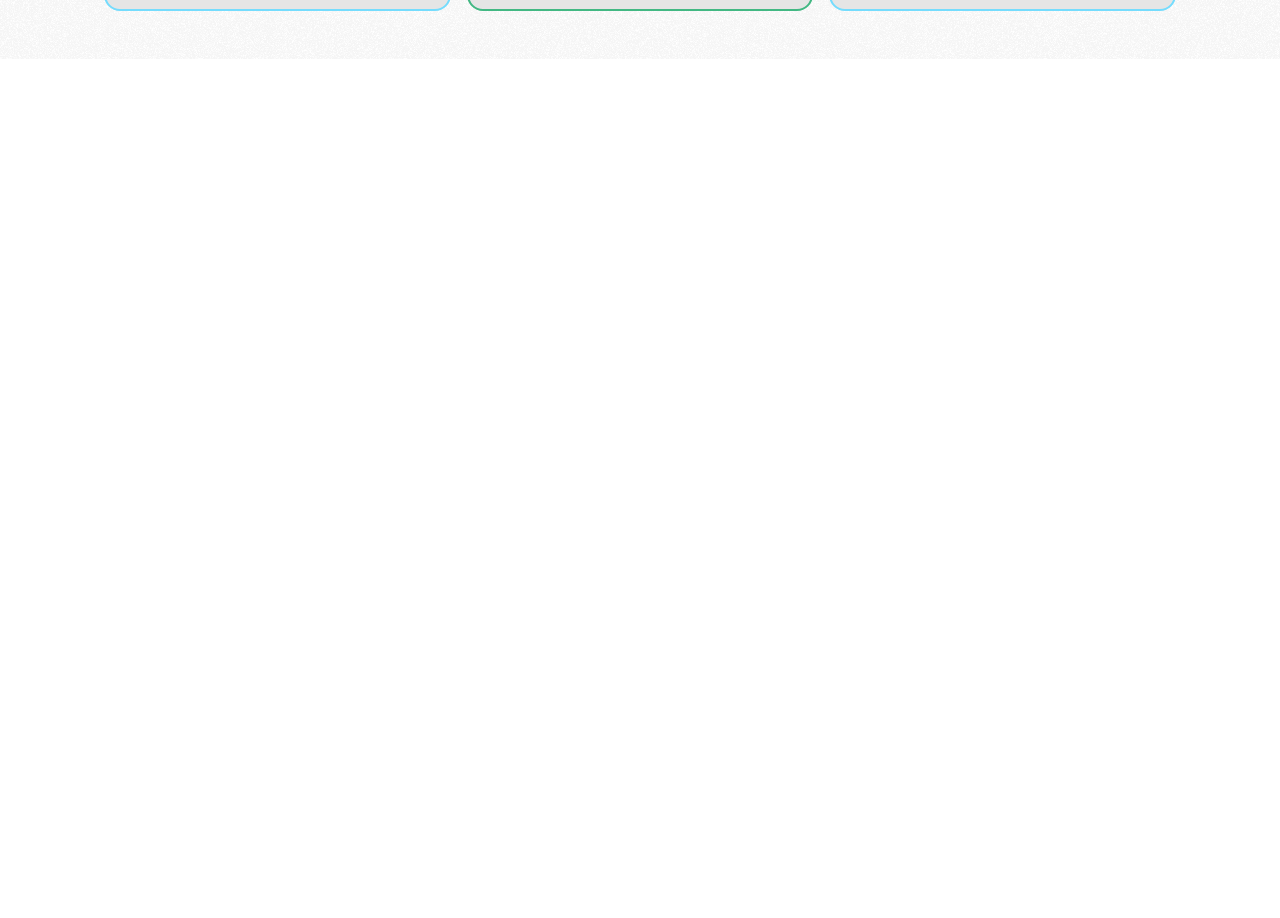
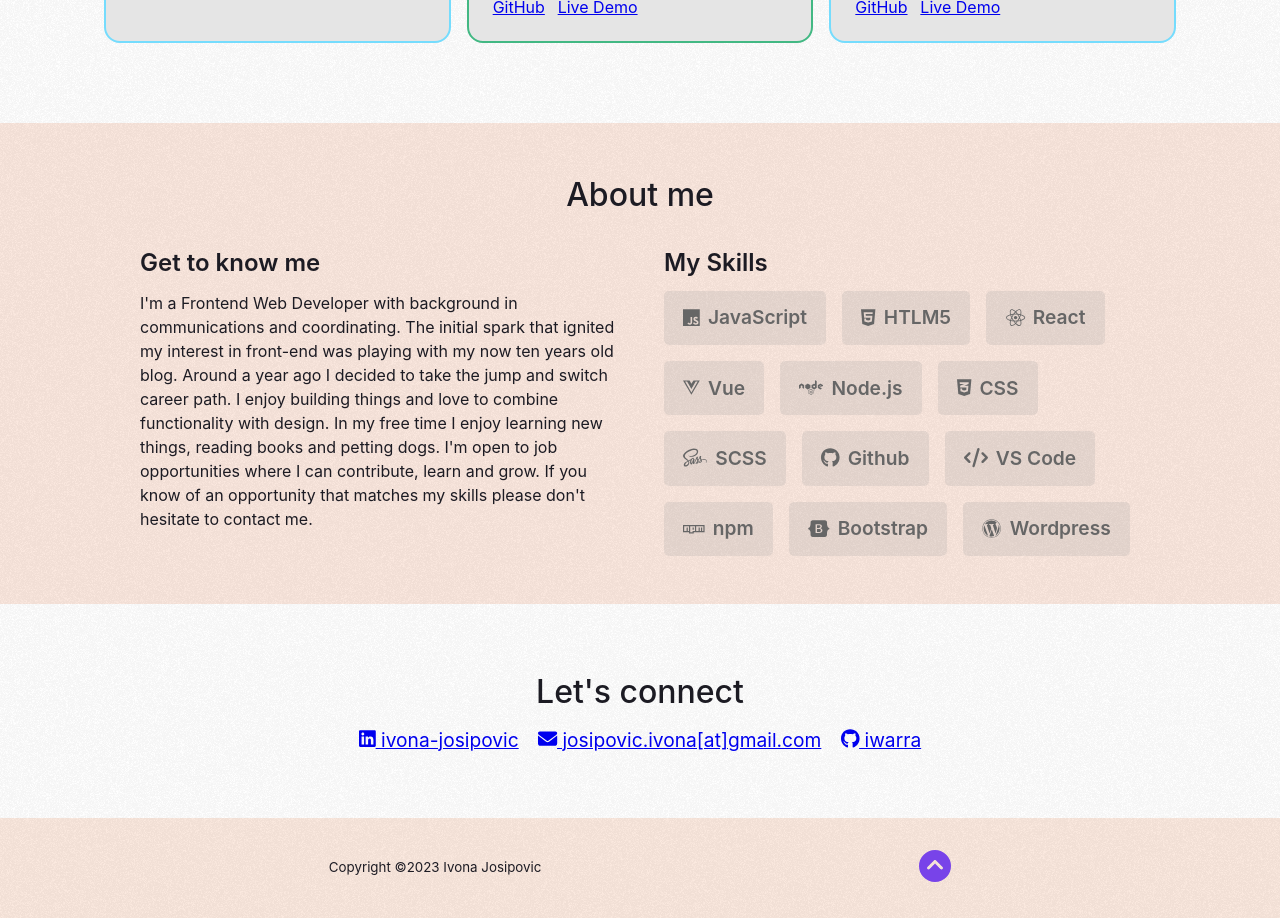
Before and after one commit to iwarra/my-portfolio, a Vue app: page / in a window 1280 px wide. Shown: the part 1080-1998 px from the top of the page. Before the commit the page ends 1139 px from the top, so only its background shows below. Built offline with nearby package versions, Linux system fonts and the light colour scheme.

Commit message:
Added about, contact and footer

```diff
--- a/src/components/HomePage.vue
+++ b/src/components/HomePage.vue
@@ -1,6 +1,6 @@
 <script setup>
 import { ref, computed } from 'vue';
-import { projects } from '../data.js';
+import { projects, skills } from '../data.js';
 
 const projectsRef = ref(projects);
 let currentProjects = computed(() => projectsRef.value);
@@ -31,10 +31,10 @@ function setBorderColor(project) {
     <div class="header-wrapper">
       <nav class="header-nav">
         <ul class="header-links">
-          <li><a href="#skills">Skills</a></li>
           <li><a href="#projects">Projects</a></li>
           <li><a href="#about">About</a></li>
           <li><a href="#contact">Contact</a></li>
+          <!-- <li><a href="#blog">Blog</a></li> -->
         </ul>
       </nav>
       <section class="header-hero">
@@ -104,8 +104,69 @@ function setBorderColor(project) {
         >
       </div>
     </section>
+    <section id="about">
+      <h2 class="about-title">About me</h2>
+        <div class="about-wrapper">
+          <div class="about-skills">
+            <h3>My Skills</h3>
+            <u class="skills-list">
+               <li v-for="skill in skills"
+                class="skills-item"
+               >
+                <font-awesome-icon
+                  :icon="skill.icon"
+                ></font-awesome-icon>
+                <span> {{ skill.name }} </span>
+              </li>
+            </u>
+          </div>
+          <div class="about-text">
+            <h3>Get to know me</h3>
+            <p>I'm a Frontend Web Developer with background in communications and coordinating. The initial spark that ignited my interest in front-end was playing with my now ten years old blog. Around a year ago I decided to take the jump and switch career path. I enjoy building things and love to combine functionality with design. In my free time I enjoy learning new things, reading books and petting dogs.
+            I'm open to job opportunities where I can contribute, learn and grow. If you know of an opportunity that matches my skills please don't hesitate to contact me.</p>
+          </div>
+        </div>
+    </section>
+    <section id="contact">
+      <h2 class="contact-title">Let's connect</h2>
+      <ul class="contact-list">
+        <li><a href="https://www.linkedin.com/in/ivona-josipovic/" target="_blank">
+          <font-awesome-icon
+            icon="fa-brands fa-linkedin fa-lg"
+            class="contact-icon"
+          ></font-awesome-icon>
+          <span class="contact-info"> ivona-josipovic</span></a>
+        </li>
+        <li>
+          <a href="mailto:josipovic.ivona@gmail.com" target="_blank">
+            <font-awesome-icon
+              icon="fa-solid fa-envelope fa-lg"
+              class="contact-icon"
+            ></font-awesome-icon>
+            <span class="contact-info"> josipovic.ivona[at]gmail.com</span></a>
+        </li>
+        <li>
+          <a href="https://github.com/iwarra" target="_blank">
+            <font-awesome-icon
+              icon="fa-brands fa-github fa-lg"
+              class="contact-icon"
+            ></font-awesome-icon>
+            <span class="contact-info"> iwarra</span></a>
+        </li>
+      </ul>
+    </section>
   </main>
-  <footer></footer>
+  <footer id="footer">
+    <div class="footer-wrapper">
+      <small class="footer-copy">Copyright ©2023 Ivona Josipovic</small>
+      <a class="footer-scrollUp" href="#">
+        <font-awesome-icon
+          icon="fa-solid fa-circle-chevron-up"
+          class="footer-icon"
+        ></font-awesome-icon>
+      </a>
+    </div>
+  </footer>
 </template>
 
 <style scoped lang="scss">
@@ -232,7 +293,7 @@ function setBorderColor(project) {
   display: flex;
   flex-direction: column;
   align-items: center;
-  padding-block: 3rem;
+  padding-block: 5rem;
 
   .projects-title {
     margin-bottom: 1.5rem;
@@ -261,7 +322,7 @@ function setBorderColor(project) {
     display: flex;
     flex-direction: column;
     gap: .5rem;
-    max-height: 500px;
+    max-height: 32rem;
   }
 
   .project-text {
@@ -319,4 +380,107 @@ function setBorderColor(project) {
   }
 }
 
+#about {
+  background-image: url(../assets/grainy_texture.png), linear-gradient(var(--primary-peach), var(--primary-peach));
+  display: flex;
+  flex-direction: column;
+  gap: 1rem;
+  justify-content: center;
+  align-items: center;
+  padding-block: 3rem;
+
+  .about-wrapper {
+    max-width: 1000px;
+    display: flex;
+    flex-direction: column;
+    gap: 3rem;
+    margin-inline: 3rem;
+  }
+
+  .skills-list {
+    display: flex;
+    flex-wrap: wrap;
+    list-style: none;
+    gap: 1rem;
+    text-decoration: none;
+
+    .skills-item {
+      padding: .8rem 1.2rem;
+      font-size: 1.2rem;
+      background: rgba(153,153,153,.2);
+      border-radius: 5px;
+      font-weight: 600;
+      color: #666;
+
+      span {
+        margin-left: .5rem;
+      }
+    }
+  }
+
+  @media (min-width: 850px) {
+    .about-text, .about-skills {
+      flex: 1
+    }
+
+    .about-text {
+      order: 1
+    }
+    .about-skills {
+      order: 2
+    }
+
+    .about-wrapper {
+      flex-direction: row;
+    }
+  }
+}
+
+#contact {
+  padding-block: 4rem;
+  .contact-title {
+    text-align: center;
+  }
+  .contact-list {
+    display: flex;
+    flex-direction: column;
+    list-style: none;
+    gap: 1.2rem;
+    align-items: center;
+  }
+
+  .contact-icon {
+    height: 1.2rem;
+  }
+
+  .contact-info {
+    font-size: 1.2rem;
+  }
+
+  @media (min-width: 850px) {
+  .contact-list {
+    flex-direction: row;
+    justify-content: center;
+  }
+}
+}
+
+#footer {
+  background-image: url(../assets/grainy_texture.png), linear-gradient(var(--primary-peach), var(--primary-peach));
+  .footer-wrapper {
+    max-width: 1000px;
+    margin: 0 auto;
+    display: flex;
+    flex-direction: row;
+    justify-content: space-around;
+    align-items: center;
+    padding-block: 2rem;
+  }
+
+  .footer-icon {
+    height: 2rem;
+    color: var(--primary-accent);
+  }
+}
+
 </style>
```
